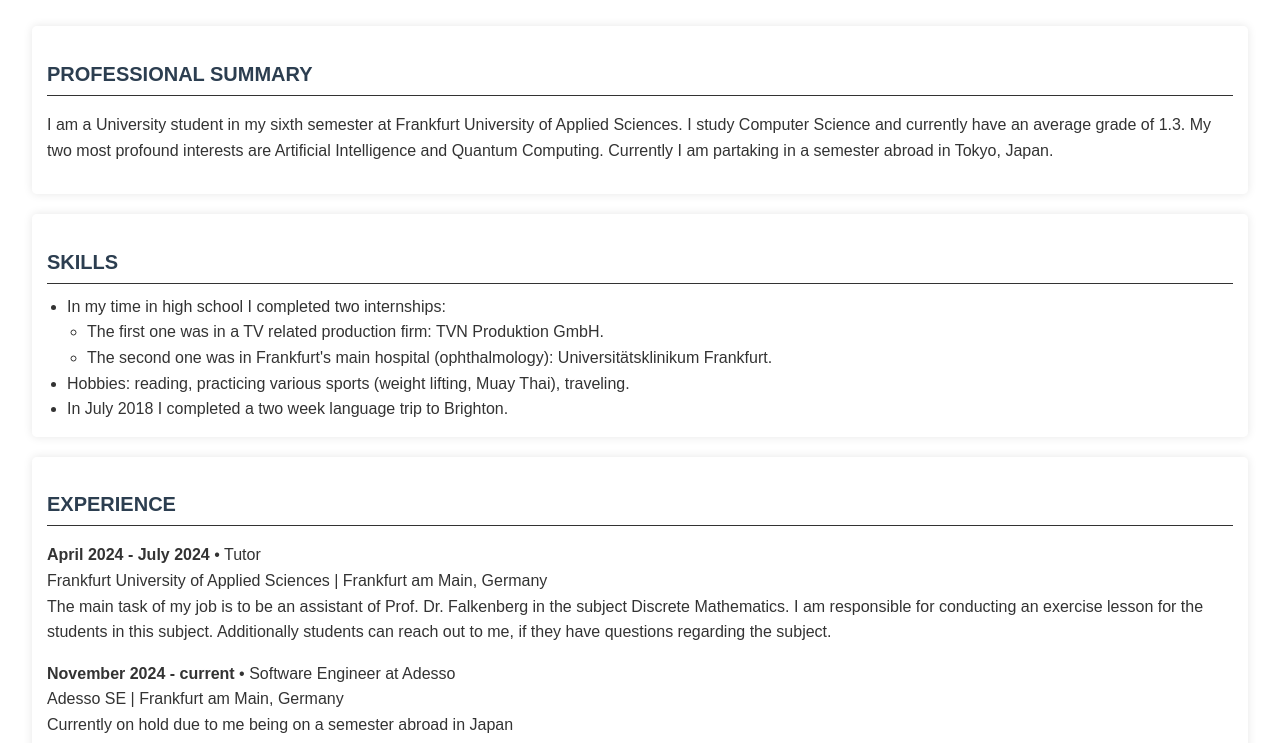
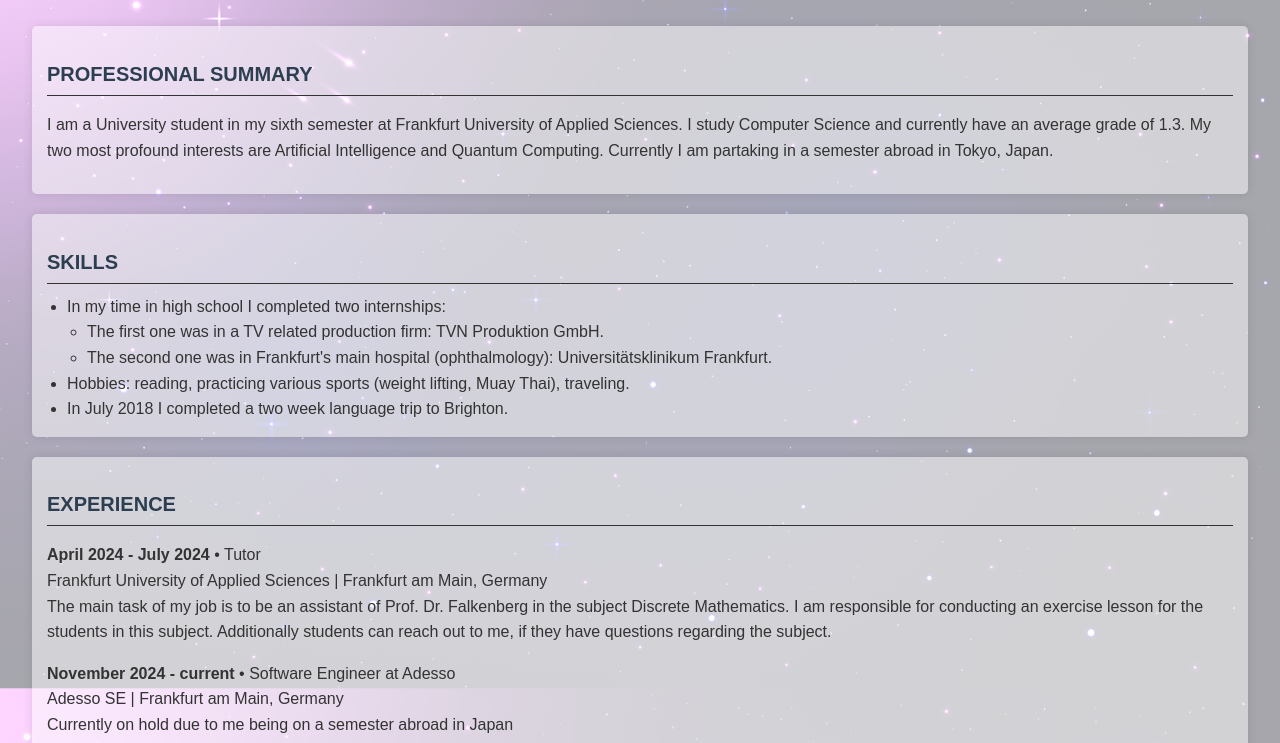
Before and after one commit to z125010-Sum-Shik-Andrej/Midtermproject, a plain HTML site: page About me Website/CV.html in a window 1280 px wide. Shown: the part 165-908 px from the top of the page. Drawn offline with Linux system fonts and the light colour scheme.

Commit message:
Update CV.html

```diff
--- a/About me Website/CV.html
+++ b/About me Website/CV.html
@@ -16,7 +16,7 @@
       color: #333;
       background:
         linear-gradient(rgba(255,255,255,0.65), rgba(255,255,255,0.65)),
-        url('space\ background.jpg') no-repeat center center fixed;
+        url('space\ background.png') no-repeat center center fixed;
         background-size: cover;
       }
 
```
